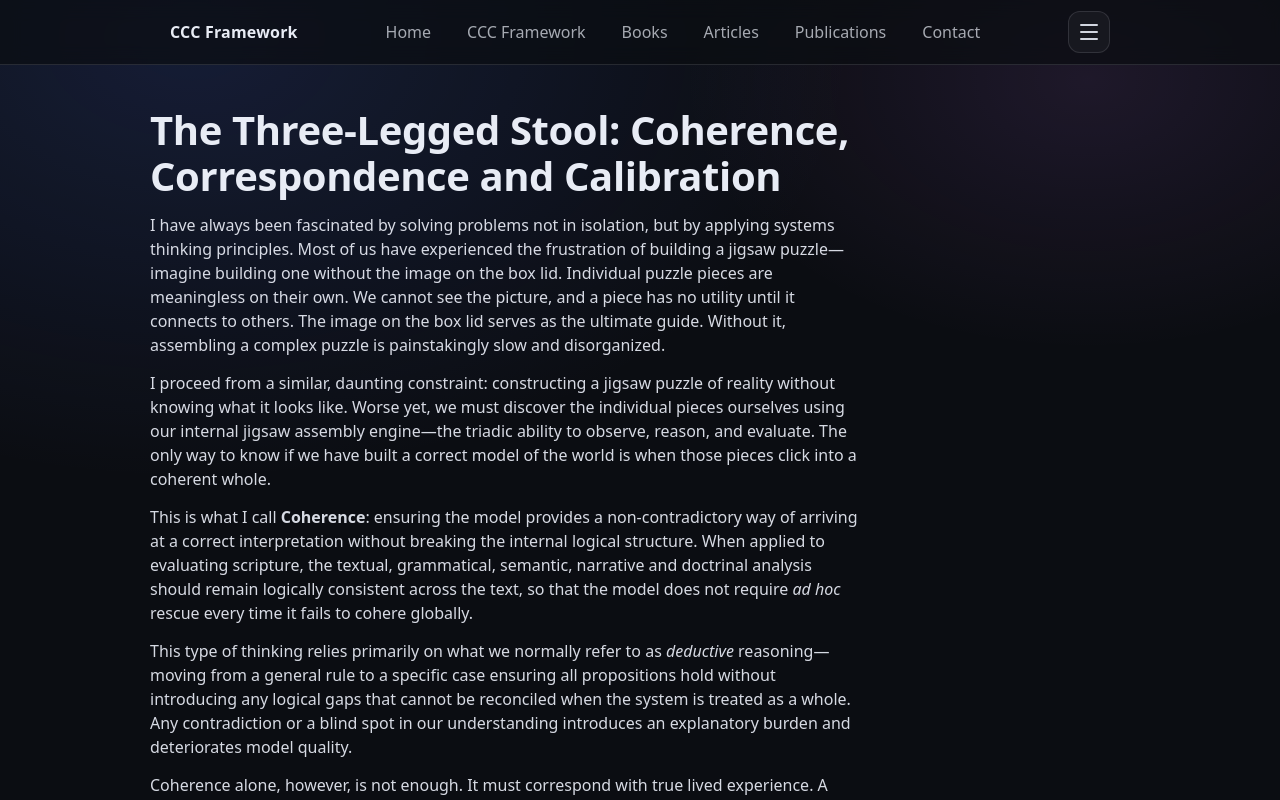
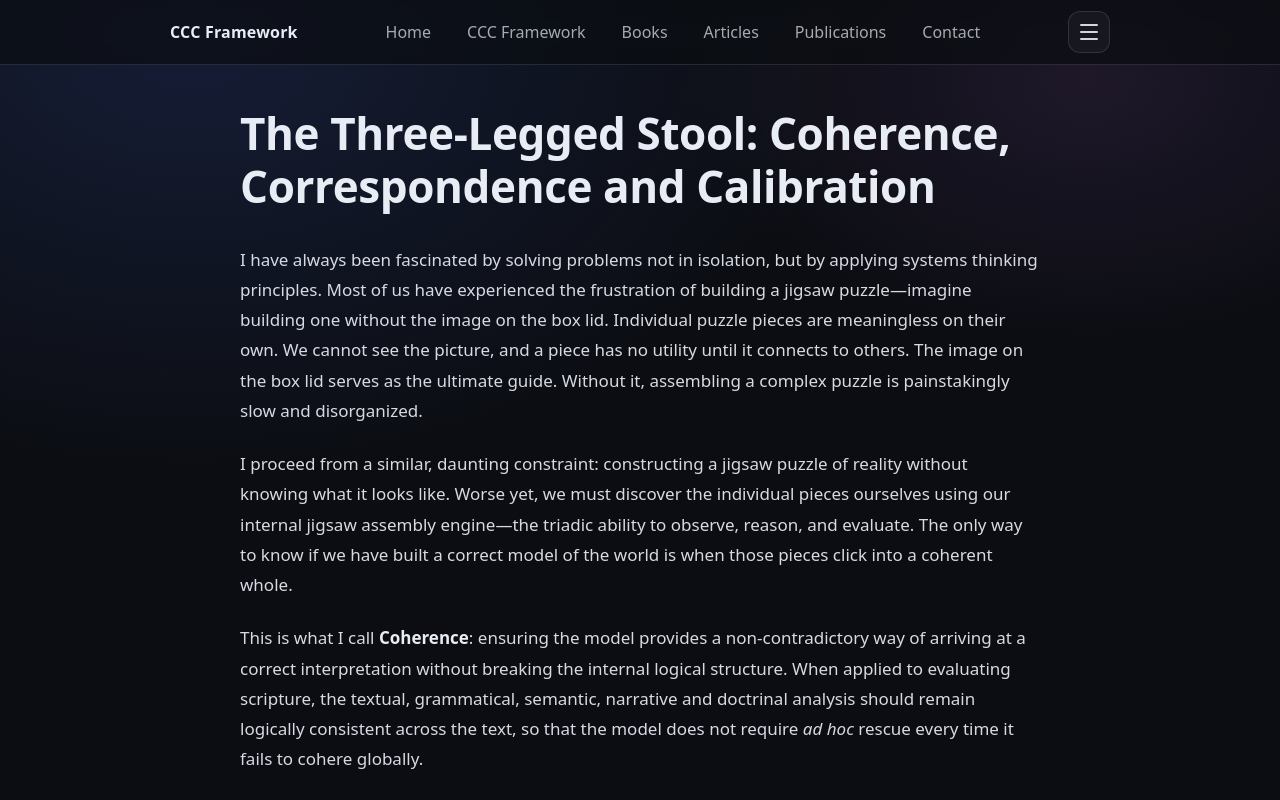
Before and after one commit to azfarsamin/cccframework, a Next.js app: page /ccc in a window 1280 px wide. Shown: the top 800 px of the page. Built offline with nearby package versions, Linux system fonts and the light colour scheme.

Commit message:
Add files via upload

```diff
--- a/app/globals.css
+++ b/app/globals.css
@@ -470,3 +470,33 @@ p, h1, h2, h3 { max-width: 78ch; }
   .homeEssay h1 { margin-bottom: 25px; }
   .homeEssay p { font-size: 16px; line-height: 1.7; margin-bottom: 20px; }
 }
+
+/* Text-first CCC Framework essay; other pages remain unchanged. */
+.cccEssay {
+  max-width: 800px;
+  margin: 0 auto;
+}
+
+.cccEssay h1 {
+  max-width: none;
+  margin-bottom: 32px;
+  font-size: clamp(30px, 4.5vw, 44px);
+  line-height: 1.2;
+}
+
+.cccEssay p {
+  max-width: none;
+  margin: 0 0 23px;
+  font-size: 17px;
+  line-height: 1.78;
+}
+
+.cccEssay p strong {
+  color: var(--text);
+  font-weight: 700;
+}
+
+@media (max-width: 600px) {
+  .cccEssay h1 { margin-bottom: 25px; }
+  .cccEssay p { font-size: 16px; line-height: 1.7; margin-bottom: 20px; }
+}
```
